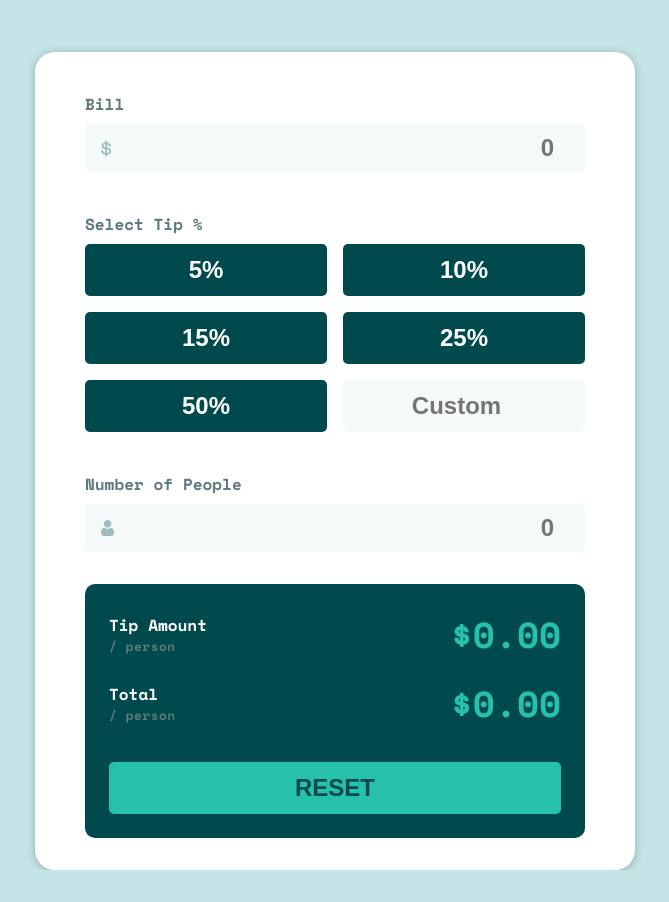
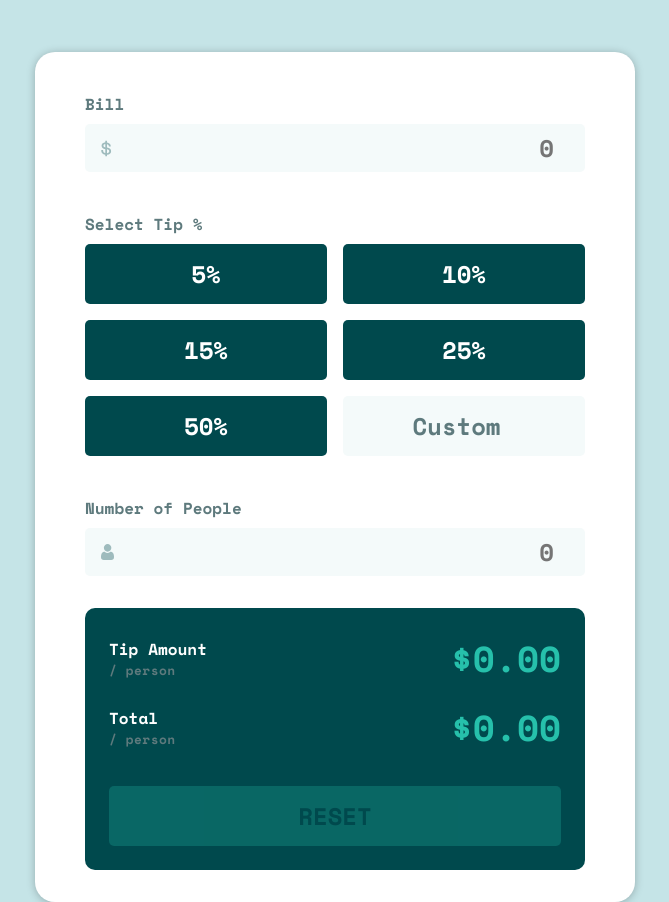
Before and after one commit to tkressma/tip-calculator, a React (Create React App) app: page / in a window 1280 px wide. Shown: the part 184-1086 px from the top of the page, without its empty margins (305-974 px from the left). Before the commit the page ends 1054 px from the top, so only its background shows below. Built offline with nearby package versions, Linux system fonts and the light colour scheme.

Commit message:
Add inactive state to reset button

```diff
--- a/src/Calculator/Results.js
+++ b/src/Calculator/Results.js
@@ -1,4 +1,4 @@
-import React from "react";
+import React, { useState } from "react";
 import styles from "./Results.module.css";
 import Calculation from "./Calculation";
 import Button from "../UI/Button";
@@ -25,7 +25,7 @@ export default function TipCalculations(props) {
           totalCalculation={!props.valid ? "0.00" : totalPerPerson.toFixed(2)}
         />
       </div>
-      <Button text="Reset" onClick={handleReset} />
+      <Button text="Reset" onClick={handleReset} valid={props.valid} />
     </section>
   );
 }
--- a/src/UI/Button.js
+++ b/src/UI/Button.js
@@ -1,7 +1,10 @@
 import styles from "./Button.module.css";
 export default function Button(props) {
   return (
-    <button className={styles.button} onClick={props.onClick}>
+    <button
+      className={`${styles.button} ${!props.valid ? styles.inactive : ""}`}
+      onClick={props.onClick}
+    >
       {props.text}
     </button>
   );
--- a/src/UI/Button.module.css
+++ b/src/UI/Button.module.css
@@ -12,3 +12,8 @@
 .button:hover {
   background-color: hsl(185, 41%, 84%);
 }
+
+.inactive {
+  opacity: 25%;
+  pointer-events: none;
+}
--- a/src/UI/Card.module.css
+++ b/src/UI/Card.module.css
@@ -14,6 +14,6 @@
 
 @media (min-width: 1440px) {
   .card {
-    max-width: 1000px;
+    max-width: 950px;
   }
 }
--- a/src/UI/Input.module.css
+++ b/src/UI/Input.module.css
@@ -70,8 +70,11 @@
 
 .percent--custom {
   background-color: hsl(189, 41%, 97%);
+  padding: 0 1rem;
+}
+
+.percent--custom::placeholder {
   color: hsl(186, 14%, 43%);
-  padding: 0 1rem;
 }
 
 .percent--custom:focus {
--- a/src/index.css
+++ b/src/index.css
@@ -1,10 +1,10 @@
 @import url("https://fonts.googleapis.com/css2?family=Space+Mono:wght@400;700&display=swap");
 * {
   box-sizing: border-box;
+  font-family: "Space Mono", monospace;
 }
 
 html {
-  font-family: "Space Mono", monospace;
   height: 100%;
 }
 
```
